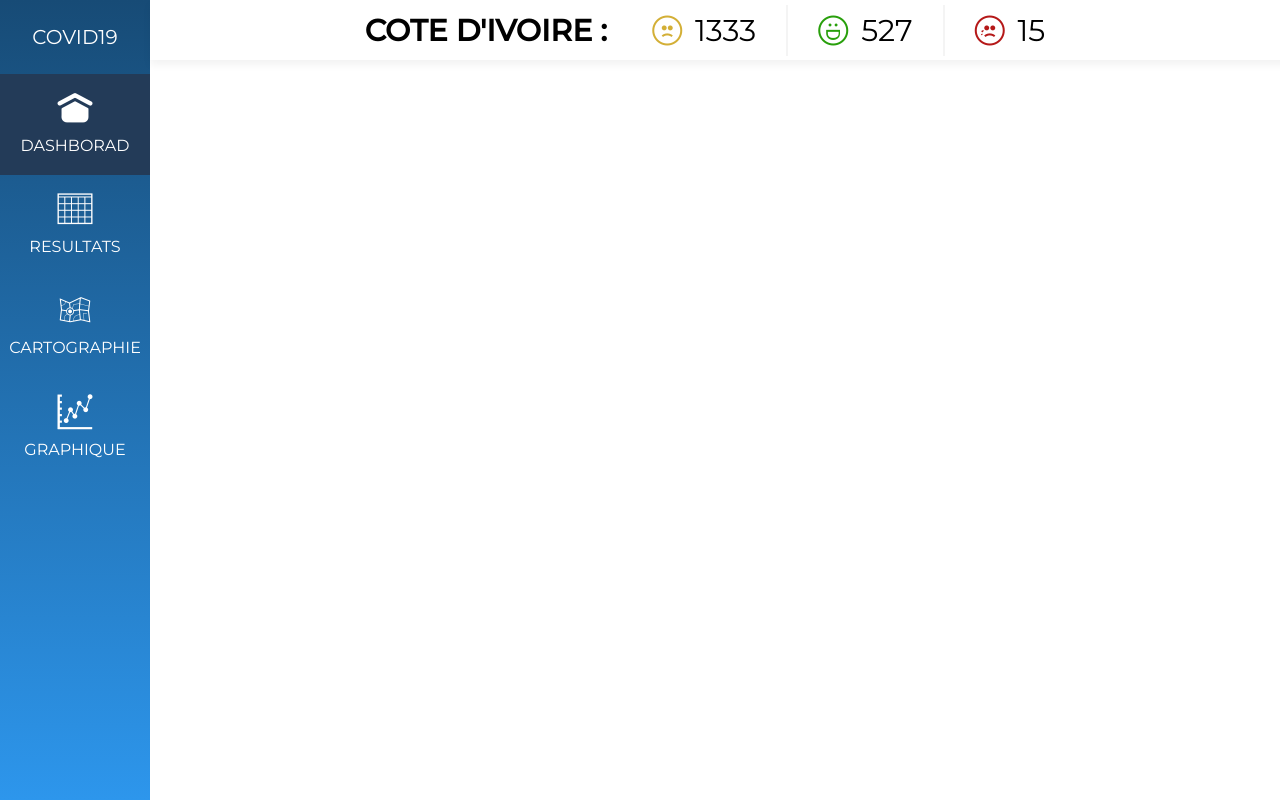
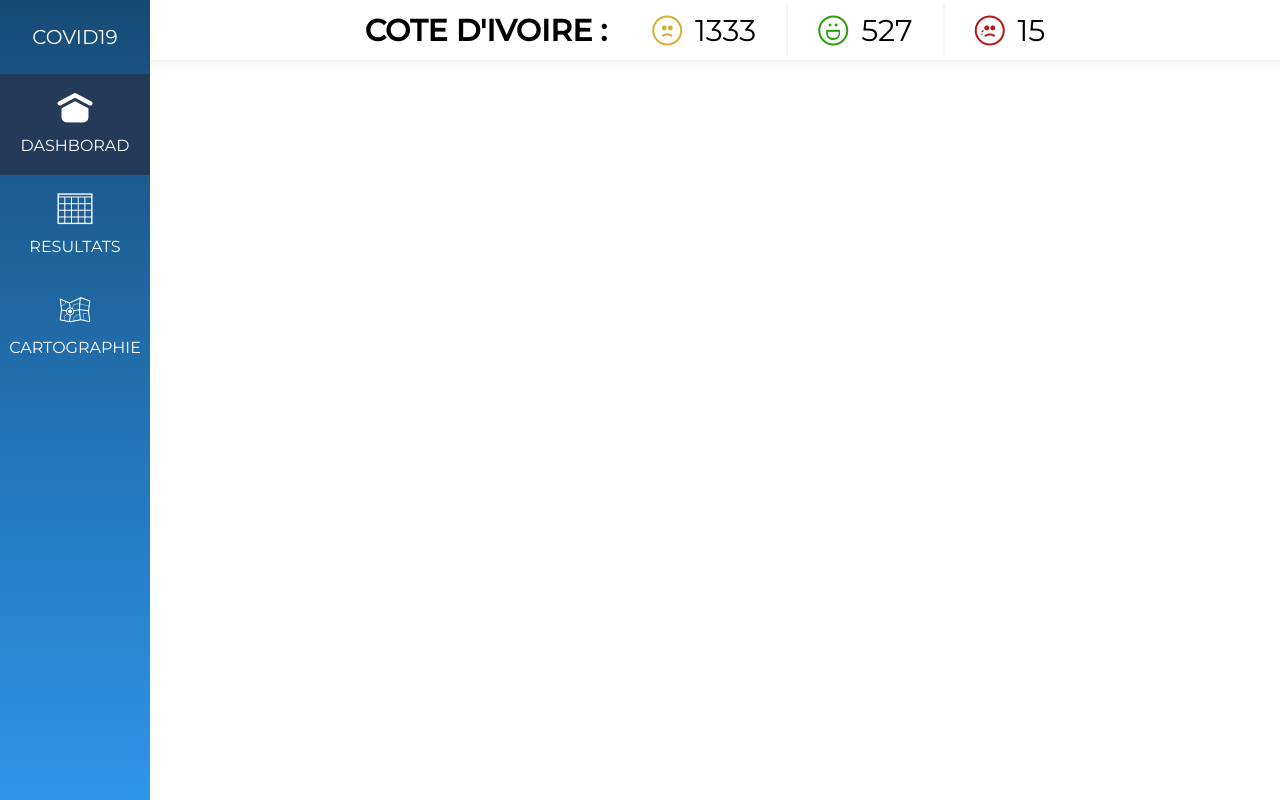
Before and after one commit to sylvain12/covid19, a Svelte app: page / in a window 1280 px wide. Built offline with nearby package versions, Linux system fonts and the light colour scheme.

Commit message:
Remove graphique menu on sidebar

```diff
--- a/src/components/layouts/Sidebar.svelte
+++ b/src/components/layouts/Sidebar.svelte
@@ -85,11 +85,11 @@
         Cartographie
       </span>
     </li>
-    <li class="sidebar__item">
+    <!-- <li class="sidebar__item">
       <span class="sidebar__link">
         <i class="icofont-chart-line" />
         Graphique
       </span>
-    </li>
+    </li> -->
   </ul>
 </aside>
```
Also changed, not shown: 1 other file (tests, documents, lock files or other folders).
